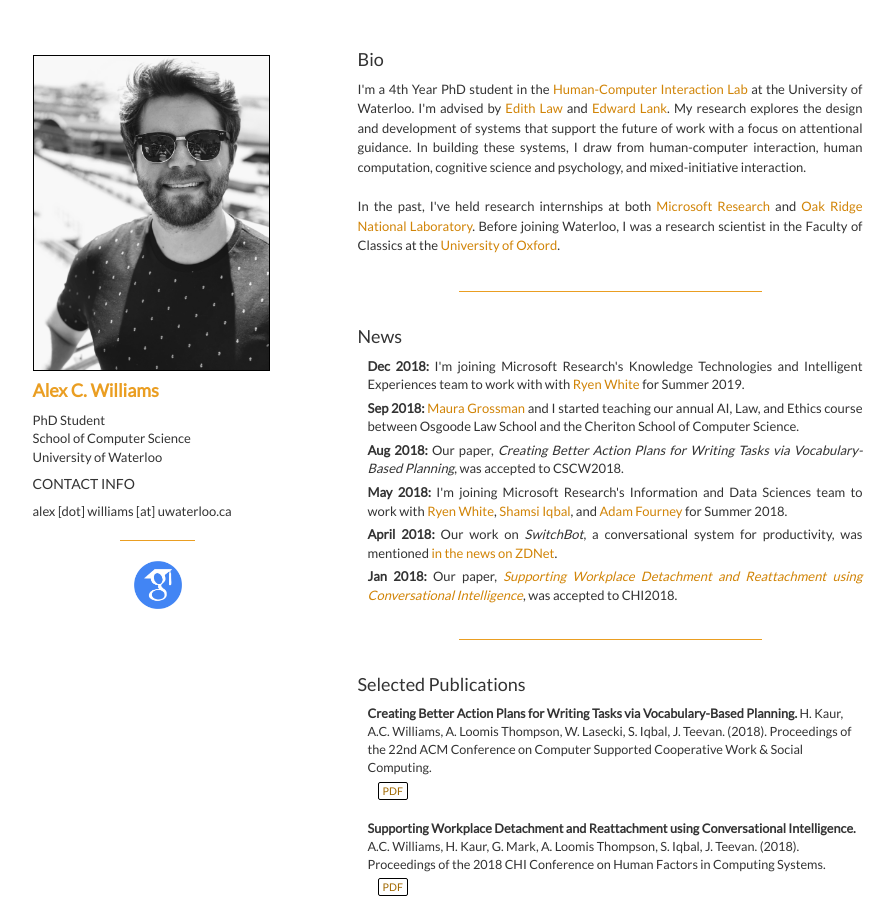
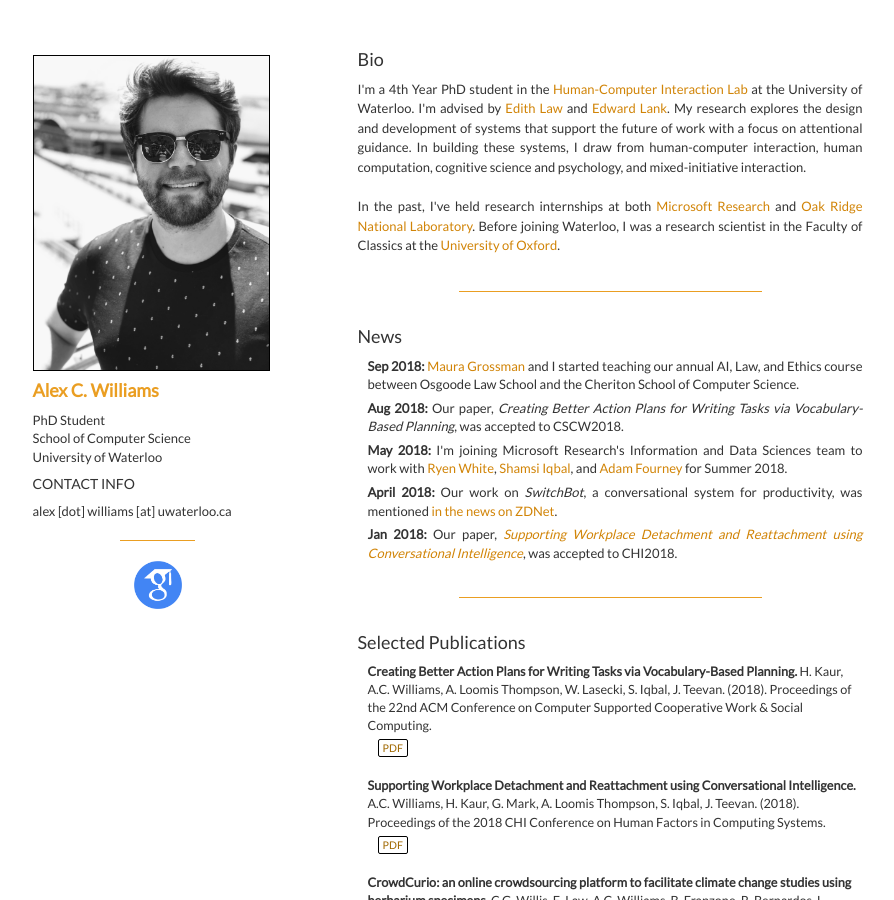
Before and after one commit to acwio/acwio.github.io, a Jekyll site: the page built from index.html, in a window 1280 px wide and 900 px high. Shown: the whole window, without its empty margins (170-1064 px from the left). Built offline with Jekyll 4.4.1, drawn with Linux system fonts in a browser that asks for light colours.

Commit message:
Hid news.

```diff
--- a/index.html
+++ b/index.html
@@ -62,9 +62,9 @@ layout: default
                 <div class="news-container">
                     <h4>News</h4>
                     <ul class="news-list">
-                        <li style="margin-bottom: 5px;">
+                        <!-- <li style="margin-bottom: 5px;">
                                 <div class='news-month'>Dec 2018:</div> I'm joining Microsoft Research's Knowledge Technologies and Intelligent Experiences team to work with with <a href="https://www.microsoft.com/en-us/research/people/ryenw/">Ryen White</a> for Summer 2019.
-                        </li>
+                        </li> -->
                         <li style="margin-bottom: 5px;">
                                 <div class='news-month'>Sep 2018:</div> <a href="http://grossman.uwaterloo.ca/">Maura Grossman</a> and I started teaching our annual AI, Law, and Ethics course between Osgoode Law School and the Cheriton School of Computer Science.
                         </li>
```
